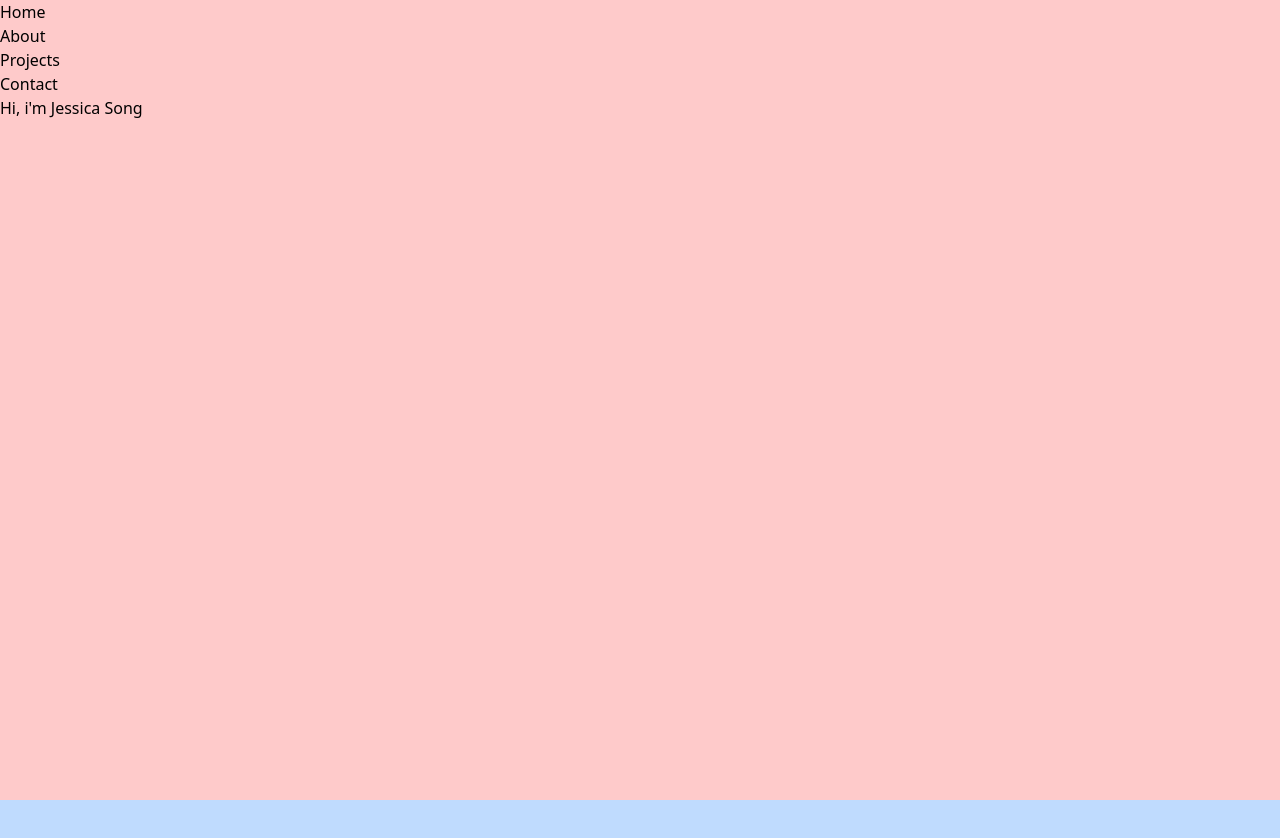
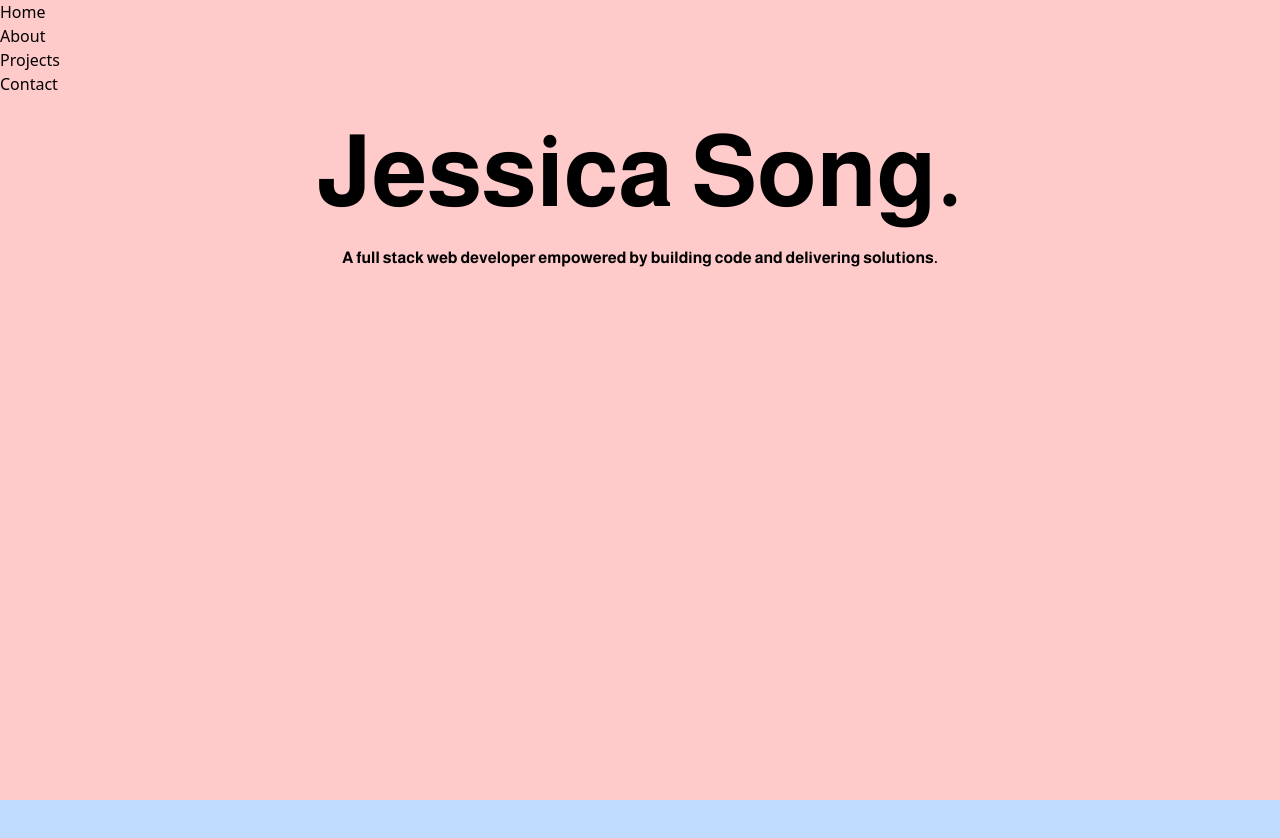
Before and after one commit to jsong73/jessica-song, a React (Create React App) app: page / in a window 1280 px wide. Shown: the top 838 px of the page. Built offline with nearby package versions, Linux system fonts and the light colour scheme.

Commit message:
working on home page

```diff
--- a/public/index.html
+++ b/public/index.html
@@ -5,6 +5,10 @@
     <meta name="viewport" content="width=device-width, initial-scale=1" />
 
     <title>Song, Jessica</title>
+  <!-- google font -->
+  <link rel="preconnect" href="https://fonts.googleapis.com">
+  <link rel="preconnect" href="https://fonts.gstatic.com" crossorigin>
+  <link href="https://fonts.googleapis.com/css2?family=Almarai:wght@700&display=swap" rel="stylesheet">
 
   </head>
   <body>
--- a/src/App.css
+++ b/src/App.css
@@ -1,3 +1,12 @@
 html{
     scroll-behavior: smooth;
 }
+
+#full-name{
+    font-family: 'Almarai', sans-serif;
+    font-size: 100px;
+}
+
+#bio{
+    font-family: 'Almarai', sans-serif;
+}
--- a/src/pages/PortfolioContainer.js
+++ b/src/pages/PortfolioContainer.js
@@ -4,18 +4,28 @@
 function PortfolioContainer () {
     return(
         <div className="snap-y snap-mandatory h-screen w-screen">
+
         <div
             id="home"
             className="bg-red-200 snap-start w-screen h-screen">
+            <nav>
+                <ul>
+                    <li> <a href="#home">Home</a> </li>
+                    <li> <a href="#about">About</a> </li>
+                    <li> <a href="#projects">Projects</a> </li>
+                    <li> <a href="#contact">Contact</a> </li>
+                </ul>
+            </nav>
 
-            <ul>
-                <li> <a href="#home">Home</a> </li>
-                <li> <a href="#about">About</a> </li>
-                <li> <a href="#projects">Projects</a> </li>
-                <li> <a href="#contact">Contact</a> </li>
-            </ul>
+            <h1 id="full-name"className="text-center justify-center items-center"> Jessica
+            Song.
+            </h1>
 
-            <h1> Hi, i'm Jessica Song </h1>
+            <p id="bio" className="text-center justify-center items-center"> A full stack web developer
+            empowered by building code and delivering solutions.
+            </p>
+
+
         </div>
 
 
```
